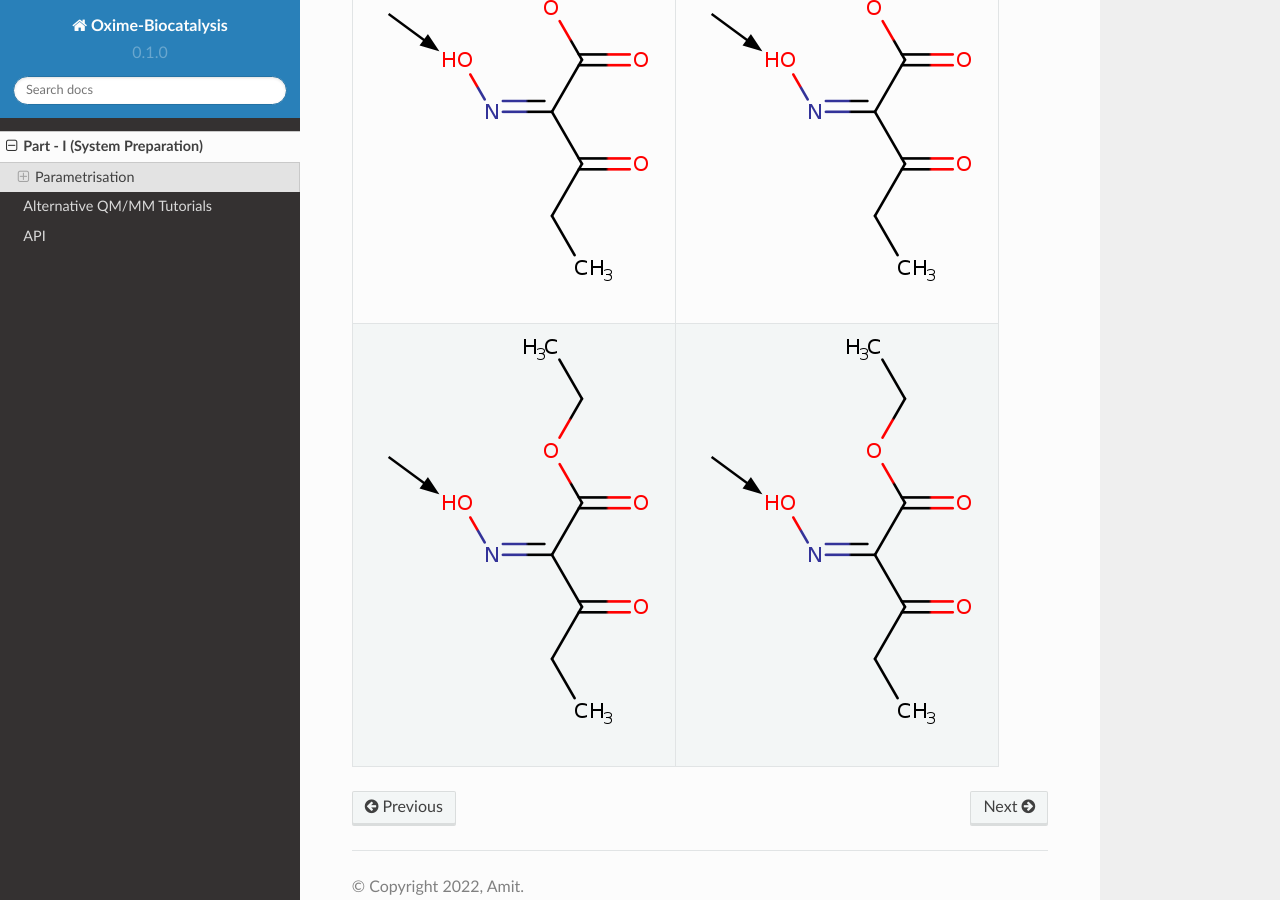
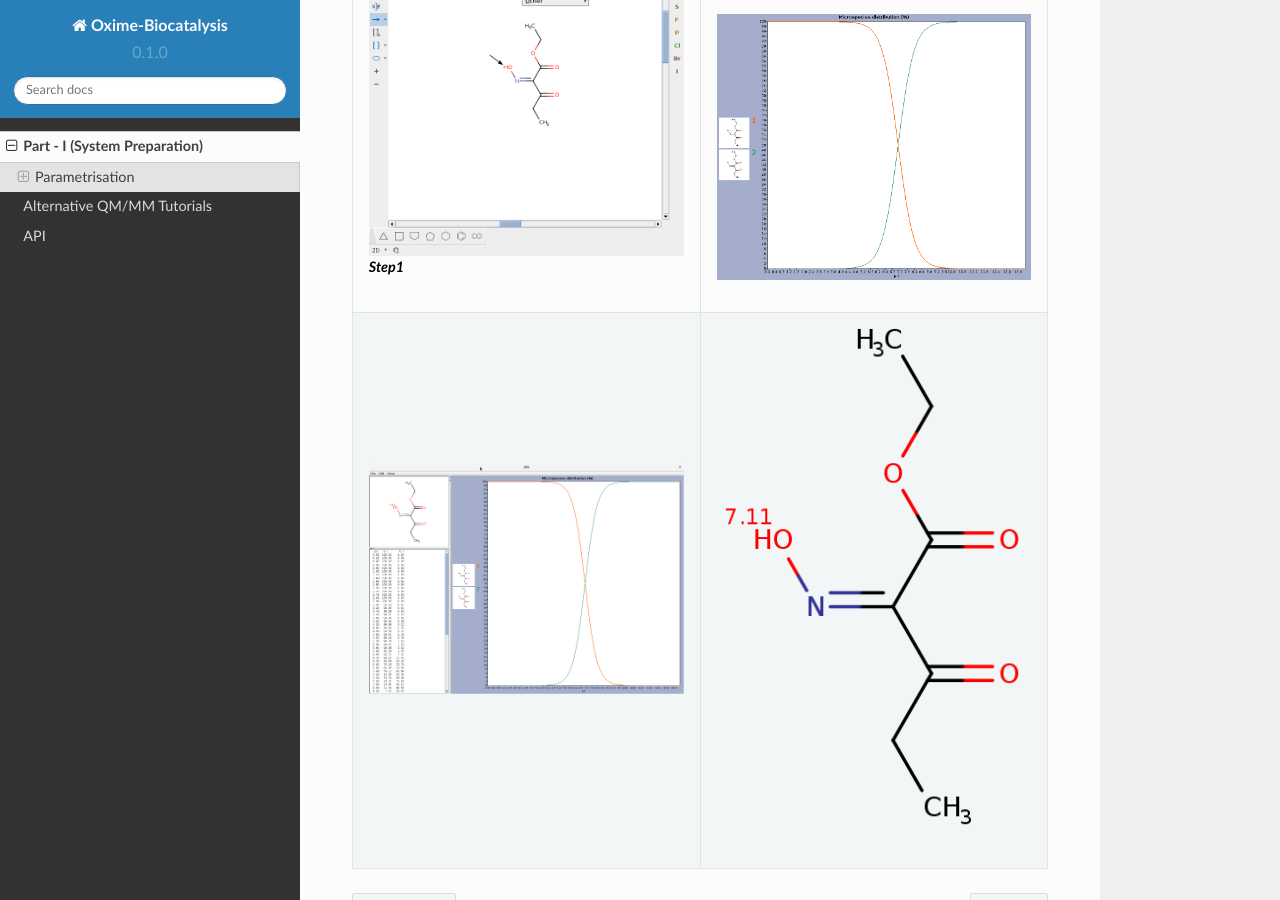
Before and after one commit to hopanoid/Enzyme-Reaction-Dynamics-Tutorial, a Sphinx documentation site: the page built from docs/source/system.rst, in a window 1280 px wide and 900 px high, scrolled down 3159 px. Built offline with Sphinx 7.4.7 and the Read the Docs theme 2.0.0, drawn with Linux system fonts in a browser that asks for light colours.

Commit message:
trying multiple images together using table code block

```diff
--- a/docs/source/system.rst
+++ b/docs/source/system.rst
@@ -156,10 +156,12 @@ species at a different pH values.
         :widths: 25 25
         :header-rows: 1
 
-        * - .. figure:: /figs/OHP-1.png
+        * - .. figure:: /figs/marvin-pka-step-1.png
 
-          - .. figure:: /figs/OHP-1.png
+                Step1
 
-        * - .. figure:: /figs/OHP-1.png
+          - .. figure:: /figs/marvin-pka-step-2.png
 
-          - .. figure:: /figs/OHP-1.png
+        * - .. figure:: /figs/marvin-pka-step-3.png
+
+          - .. figure:: /figs/OHP-2.png
```
